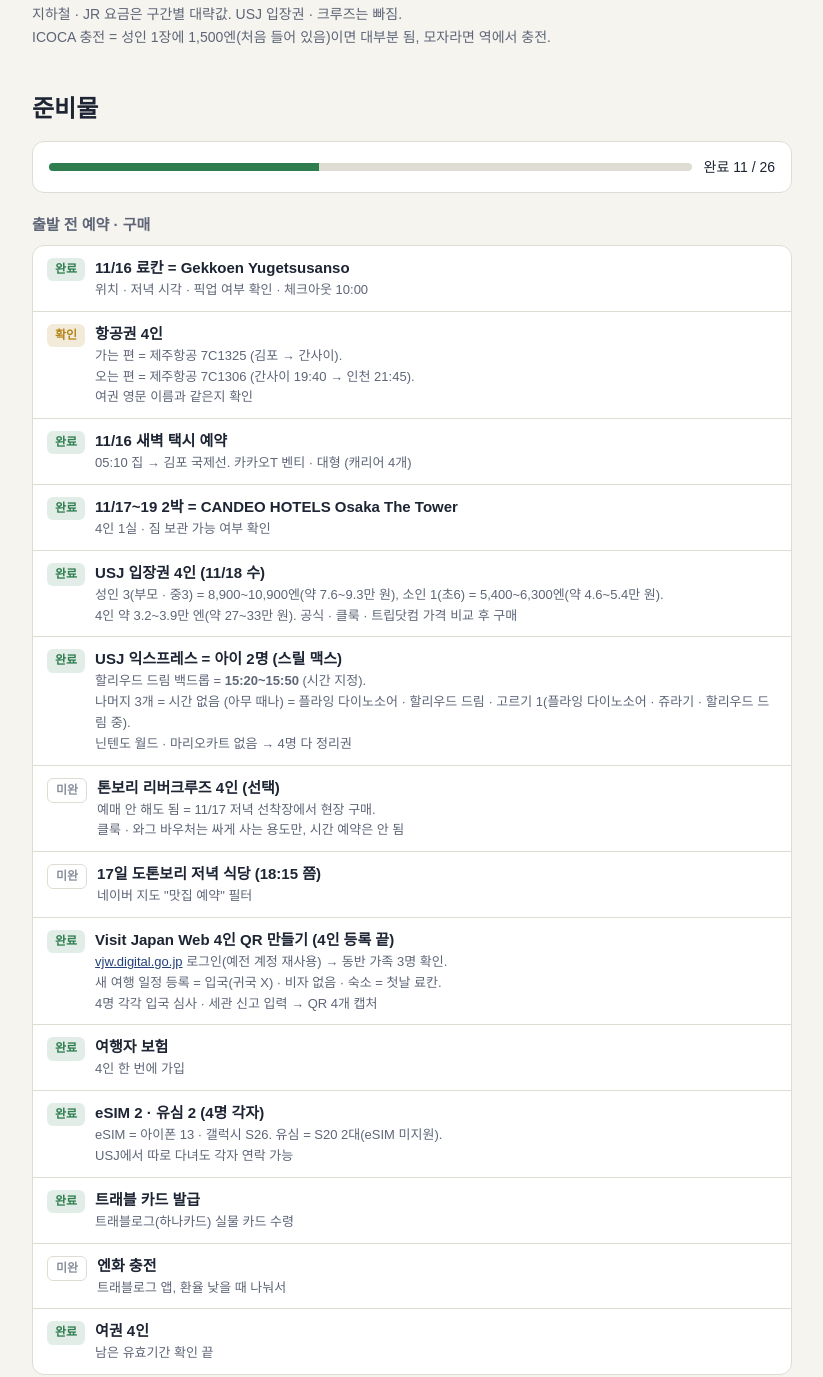
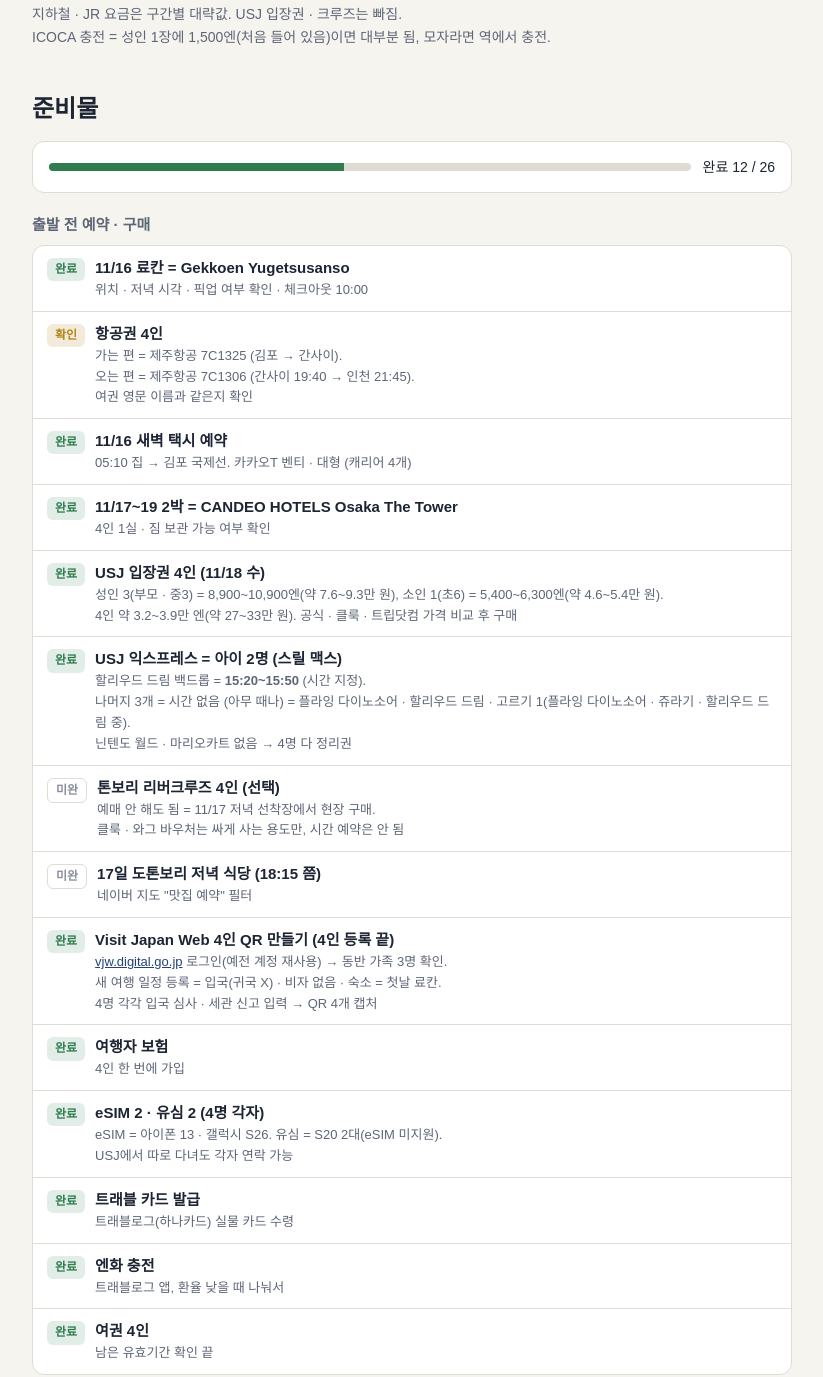
Before and after one commit to Citrine76/osaka-trip, a plain HTML site: page index.html in a window 1280 px wide. Shown: the part 9259-10636 px from the top of the page, without its empty margins (228-1051 px from the left). Drawn offline with Linux system fonts and the light colour scheme; a web font is replaced by a local one.

Commit message:
update 2026-11-15

```diff
--- a/index.html
+++ b/index.html
@@ -266,7 +266,7 @@ footer{margin-top:32px;font-size:12px;color:var(--muted)}
 
 <section id="prep">
   <h2>준비물</h2>
-  <div class="prog"><div class="bar"><i style="width:42%"></i></div><span>완료 11 / 26</span></div>
+  <div class="prog"><div class="bar"><i style="width:46%"></i></div><span>완료 12 / 26</span></div>
 
   <h3>출발 전 예약 · 구매</h3>
   <ul class="list">
@@ -282,7 +282,7 @@ footer{margin-top:32px;font-size:12px;color:var(--muted)}
     <li><span class="st ok">완료</span><div><b>여행자 보험</b><small>4인 한 번에 가입</small></div></li>
     <li><span class="st ok">완료</span><div><b>eSIM 2 · 유심 2 (4명 각자)</b><small>eSIM = 아이폰 13 · 갤럭시 S26. 유심 = S20 2대(eSIM 미지원).<br>USJ에서 따로 다녀도 각자 연락 가능</small></div></li>
     <li><span class="st ok">완료</span><div><b>트래블 카드 발급</b><small>트래블로그(하나카드) 실물 카드 수령</small></div></li>
-    <li><span class="st todo">미완</span><div><b>엔화 충전</b><small>트래블로그 앱, 환율 낮을 때 나눠서</small></div></li>
+    <li><span class="st ok">완료</span><div><b>엔화 충전</b><small>트래블로그 앱, 환율 낮을 때 나눠서</small></div></li>
     <li><span class="st ok">완료</span><div><b>여권 4인</b><small>남은 유효기간 확인 끝</small></div></li>
   </ul>
 
```
